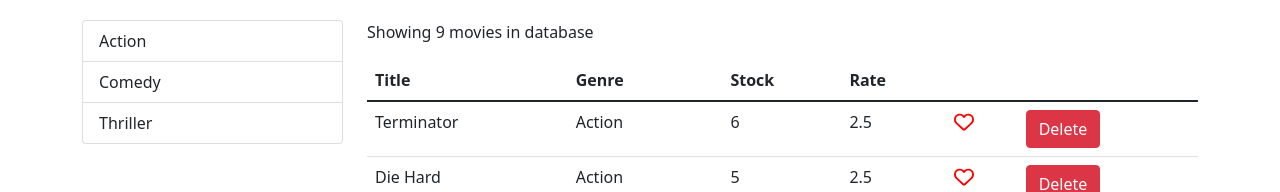
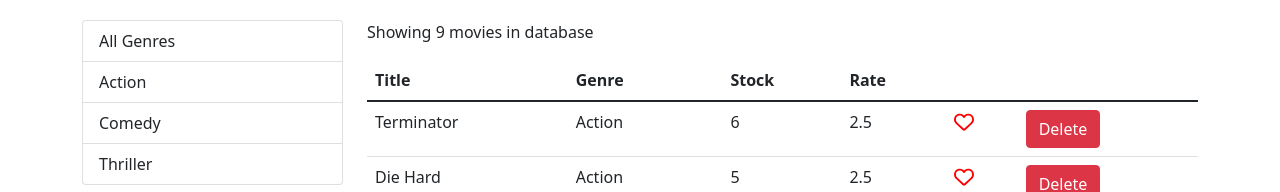
Before and after one commit to Lugofr01/mezanivid, a React (Create React App) app: page / in a window 1280 px wide. Shown: the top 192 px of the page. Built offline with nearby package versions, Linux system fonts and the light colour scheme.

Commit message:
MoviesTable

```diff
--- a/src/components/common/listGroup.jsx
+++ b/src/components/common/listGroup.jsx
@@ -1,16 +1,27 @@
 import React, { Component } from "react";
 
 const ListGroup = (props) => {
-  const { items, textProperty, valueProperty } = props;
+  const { items, textProperty, valueProperty, onItemSelect, selectedItem } =
+    props;
   return (
     <ul className="list-group">
       {items.map((item) => (
-        <li key={item[valueProperty]} className="list-group-item">
+        <li
+          onClick={() => onItemSelect(item)}
+          key={item[valueProperty]}
+          className={
+            item === selectedItem ? "list-group-item active" : "list-group-item"
+          }
+          style={{ cursor: "pointer" }}
+        >
           {item[textProperty]}
         </li>
       ))}
     </ul>
   );
 };
-
+ListGroup.defaultProps = {
+  textProperty: "name",
+  valueProperty: "_id",
+};
 export default ListGroup;
--- a/src/components/common/pagination.jsx
+++ b/src/components/common/pagination.jsx
@@ -2,10 +2,9 @@ import _ from "lodash";
 import React from "react";
 import PropTypes from "prop-types";
 
-
 const Pagination = (props) => {
   const { itemsCount, pageSize, onPageChange, currentPage } = props;
-//   console.log(currentPage);
+  //   console.log(currentPage);
 
   const pagesCount = Math.ceil(itemsCount / pageSize);
 
@@ -18,6 +17,7 @@ const Pagination = (props) => {
         {pages.map((page) => (
           <li
             key={page}
+            style={{ cursor: "pointer" }}
             className={page === currentPage ? "page-item active" : "page-item"}
           >
             <a className="page-link" onClick={() => onPageChange(page)}>
--- a/src/components/movies.jsx
+++ b/src/components/movies.jsx
@@ -5,6 +5,7 @@ import Pagination from "./common/pagination";
 import _ from "lodash";
 import { paginate } from "../utils/paginate";
 import ListGroup from "./common/listGroup";
+import MoviesTable from "./moviesTable";
 import { getGenres } from "../services/fakeGenreService";
 
 class Movies extends Component {
@@ -16,7 +17,8 @@ class Movies extends Component {
   };
 
   componentDidMount() {
-    this.setState({ movies: getMovies(), genres: getGenres() });
+    const genres = [{ name: "All Genres" }, ...getGenres()];
+    this.setState({ movies: getMovies(), genres });
   }
 
   handleDelete = (movie) => {
@@ -37,73 +39,50 @@ class Movies extends Component {
     this.setState({ currentPage: page });
   };
   handleGenreSelect = (genre) => {
-    console.log(genre);
+    this.setState({ selectedGenre: genre, currentPage: 1 });
   };
 
   //   movie parameter since it gives us access for it to be deleted
 
   render() {
     const { length: count } = this.state.movies;
-    const { pageSize, currentPage, movies: allMovies } = this.state;
+    const {
+      pageSize,
+      currentPage,
+      movies: allMovies,
+      selectedGenre,
+    } = this.state;
     // from object destructring this.state.movies.length === count
     if (count === 0) return <p> There are no movies in the data base</p>;
 
-    const movies = paginate(allMovies, currentPage, pageSize);
+    const filtered =
+      selectedGenre && selectedGenre._id
+        ? allMovies.filter((m) => m.genre._id === selectedGenre._id)
+        : allMovies;
+    const movies = paginate(filtered, currentPage, pageSize);
 
     return (
       <div className="row">
         <div className="col-3">
           <ListGroup
             items={this.state.genres}
+            selectedItem={this.state.selectedGenre}
             onItemSelect={this.handleGenreSelect}
-            textProperty="name"
-            valueProperty="_id"
+            // textProperty="name"
+            // valueProperty="_id"   replaced with defaulProps with List Group
           />
         </div>
 
         <div className="col">
-          <p>Showing {this.state.movies.length} movies in database</p>
+          <p>Showing {filtered.length} movies in database</p>
 
-          <table className="table">
-            <thead>
-              <tr>
-                <th>Title</th>
-                <th>Genre</th>
-                <th>Stock</th>
-                <th>Rate</th>
-                <th></th>
-                <th></th>
-              </tr>
-            </thead>
-            <tbody>
-              {movies.map((movie) => (
-                <tr key={movie._id}>
-                  <td>{movie.title}</td>
-                  <td>{movie.genre.name}</td>
-                  <td>{movie.numberInStock}</td>
-                  <td>{movie.dailyRentalRate}</td>
-                  <td>
-                    <Like
-                      liked={movie.liked}
-                      onClick={() => this.handleLike(movie)}
-                    />
-                  </td>
-                  <td>
-                    {" "}
-                    <button
-                      onClick={() => this.handleDelete(movie)}
-                      className="btn btn-danger btn-small"
-                    >
-                      {" "}
-                      Delete
-                    </button>
-                  </td>
-                </tr>
-              ))}
-            </tbody>
-          </table>
+          <MoviesTable
+            movies={movies}
+            onLike={this.handleLike}
+            onDelete={this.handleDelete}
+          />
           <Pagination
-            itemsCount={count}
+            itemsCount={filtered.length}
             pageSize={pageSize}
             onPageChange={this.handlePageChange}
             currentPage={currentPage}
--- /dev/null
+++ b/src/components/moviesTable.jsx
@@ -0,0 +1,45 @@
+import React, { Component } from "react";
+import Like from "./common/Like";
+
+const MoviesTable = (props) => {
+  const { movies, onDelete, onLike } = props;
+  return (
+    <table className="table">
+      <thead>
+        <tr>
+          <th>Title</th>
+          <th>Genre</th>
+          <th>Stock</th>
+          <th>Rate</th>
+          <th></th>
+          <th></th>
+        </tr>
+      </thead>
+      <tbody>
+        {movies.map((movie) => (
+          <tr key={movie._id}>
+            <td>{movie.title}</td>
+            <td>{movie.genre.name}</td>
+            <td>{movie.numberInStock}</td>
+            <td>{movie.dailyRentalRate}</td>
+            <td>
+              <Like liked={movie.liked} onClick={() => onLike(movie)} />
+            </td>
+            <td>
+              {" "}
+              <button
+                onClick={() => onDelete(movie)}
+                className="btn btn-danger btn-small"
+              >
+                {" "}
+                Delete
+              </button>
+            </td>
+          </tr>
+        ))}
+      </tbody>
+    </table>
+  );
+};
+
+export default MoviesTable;
```
